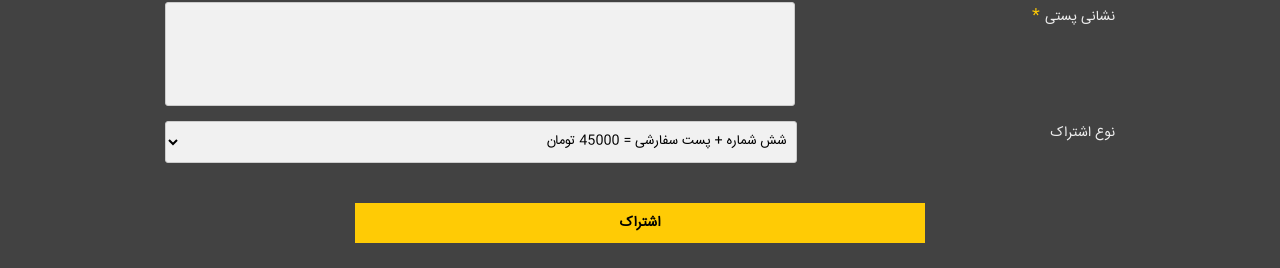
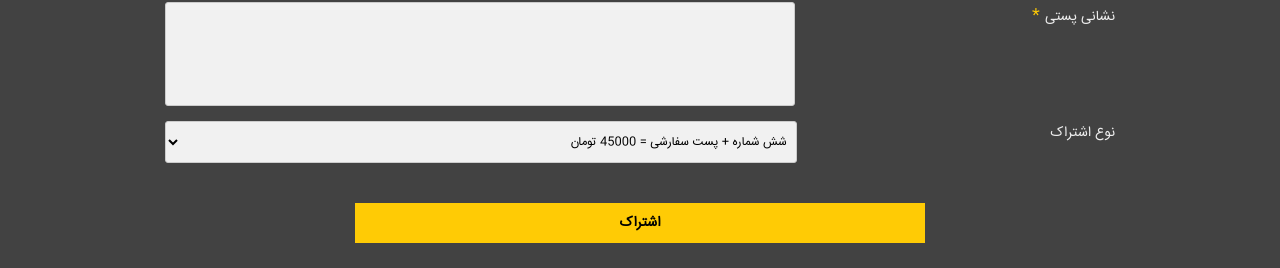
Before and after one commit to arashsa07/bazinama_subs, a Django app: page / in a window 1280 px wide. Shown: the part 560-828 px from the top of the page. Run offline with Django 3.2, Linux system fonts and the light colour scheme; parts of the project's set-up code (start-up, migrations or seed data) failed here and were passed over.

Commit message:
change font size of apply.html by mrs. moghadam.

```diff
--- a/templates/subscription/apply.html
+++ b/templates/subscription/apply.html
@@ -17,6 +17,7 @@
         body{margin: 0;direction: rtl; font-family: myFont;font-size: 14px;background: #424242;}.form{width: 95%;max-width: 950px;margin: 0 auto;}.form-control{float: left;height: 36px;border: 1px solid #ccc;width: 65%;background: #f1f1f1;border-radius: 3px;-webkit-border-radius: 3px;-moz-border-radius: 3px;padding: 1px 5px;}.form-group{margin: 1em auto;min-height: 40px;}  .form-body{padding: 1em;}.form-body label{color:#eee;}  .form-title h3{text-align: center;}.form-title{background: #212121; color: #ffcb05;padding: 0.5em 1em;}  .form-btn{background: #ffcb05;padding: 0.5em 1em;width: 60%; margin: 0 auto;display: block;font-family: myFont;border: 1px solid #ffcb05;font-weight: bold;font-size: 1em;}input, .form-select{font-family: myFont;}.form-select{height: 42px;width: 66.5%;}.form-area{min-height: 100px;resize: none;}
         .form-error{text-align:center; color:#FF6B00}
         .required{margin-right: 5px;color: #ffcb05;font-size: 1.2em;}
+	select{font-size:12px;}
     </style>
 </head>
 <body>
```
